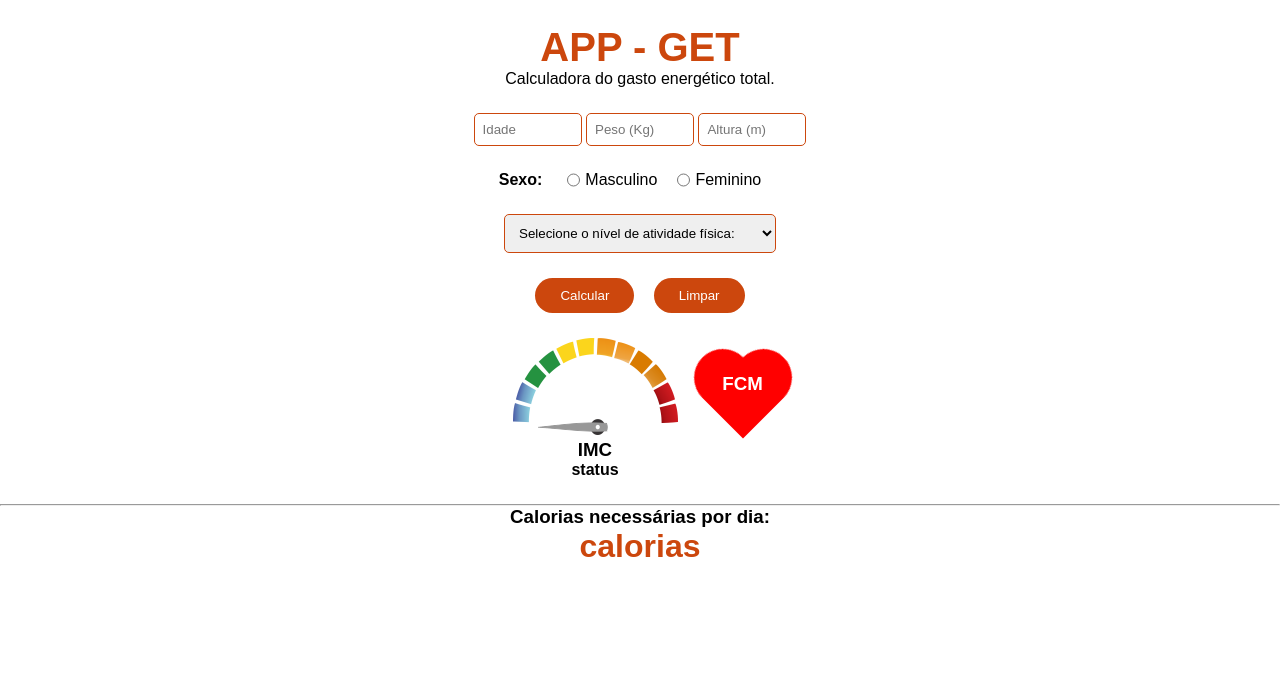
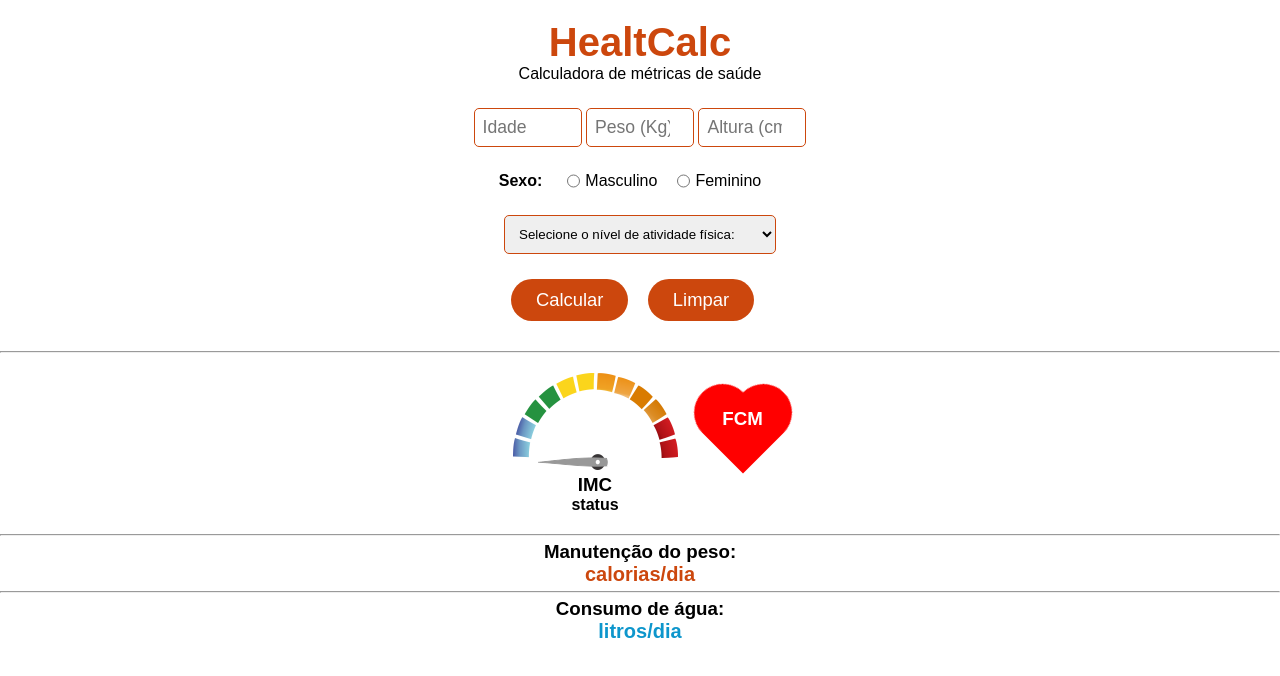
Before and after one commit to professorjosedeassis/healt, a plain HTML site: page index.html in a window 1280 px wide. Drawn offline with Linux system fonts and the light colour scheme.

Commit message:
cálculo de água e ajustes

```diff
--- a/app.js
+++ b/app.js
@@ -4,12 +4,12 @@
  * https://joseassis.com.br
  */
 
-let peso, altura, idade, imc, fcm, tmb
+let peso, altura, idade, imc, fcm, get, litros
 
 function calcular() {
     idade = frmIMC.txtIdade.value
     peso = frmIMC.txtPeso.value
-    altura = frmIMC.txtAltura.value
+    altura = (frmIMC.txtAltura.value)/100
     if (frmIMC.txtIdade.value === "") {
         alert("Preencha a idade")
         frmIMC.txtIdade.focus()
@@ -51,12 +51,14 @@ function calcular() {
         let select = document.getElementById("atividade")
         let opcaoValor = Number(select.options[select.selectedIndex].value)
         if (document.getElementById("m").checked === true) {
-            tmb = (66 + (13.7 * peso) + (5 * (altura * 100) - (6.8 * idade))) * opcaoValor
+            get = (66 + (13.7 * peso) + (5 * (altura * 100) - (6.8 * idade))) * opcaoValor
         }
         if (document.getElementById("f").checked === true) {
-            tmb = (655 + (9.6 * peso) + (1.8 * (altura * 100) - (4.7 * idade))) * opcaoValor
+            get = (655 + (9.6 * peso) + (1.8 * (altura * 100) - (4.7 * idade))) * opcaoValor
         }
-        document.getElementById("calorias").innerHTML = tmb.toFixed(2)
+        document.getElementById("calorias").innerHTML = `${Math.floor(get)} calorias/dia`
+        litros = (peso * 35) / 1000
+        document.getElementById("agua").innerHTML = `${litros.toFixed(1)} litros/dia`
     }
 }
 
@@ -66,4 +68,5 @@ function limpar() {
     document.getElementById("freq").innerHTML = "FCM"
     document.getElementById("grafico").src = "icons/reset.png"
     document.getElementById("calorias").innerHTML = "calorias"
+    document.getElementById("agua").innerHTML = "litros"
 }
--- a/index.html
+++ b/index.html
@@ -5,7 +5,7 @@
     <meta charset="UTF-8">
     <meta http-equiv="X-UA-Compatible" content="IE=edge">
     <meta name="viewport" content="width=device-width, initial-scale=1.0">
-    <title>APP - GET</title>
+    <title>HealtCalc</title>
     <link rel="stylesheet" href="style.css">
     <link rel="icon" type="image/png" sizes="512x512" href="./icons/balanca.png">
     <link rel="manifest" href="manifest.json">
@@ -13,13 +13,13 @@
 
 <body>
     <header>
-        <h1>APP - GET</h1>
-        <p>Calculadora do gasto energético total.</p>
+        <h1>HealtCalc</h1>
+        <p>Calculadora de métricas de saúde</p>
     </header>
     <form name="frmIMC">
         <input type="number" name="txtIdade" placeholder="Idade">
         <input type="number" name="txtPeso" placeholder="Peso (Kg)">
-        <input type="number" name="txtAltura" placeholder="Altura (m)">
+        <input type="number" name="txtAltura" placeholder="Altura (cm)">
         <div class="Radio">
             <p>Sexo:</p>
             <input type="radio" name="grupo" id="m"><span class="Sexo">Masculino</span>
@@ -31,13 +31,14 @@
             <option value="1.375">Exercício leve (1-2 dias/semana)</option>
             <option value="1.55">Exercício moderado (3-5 dias/semana)</option>
             <option value="1.725">Exercício pesado (6-7 dias/semana)</option>
-            <option value="1.9">Atleta (2x dia)</option>
+            <option value="1.9">Atleta (1 a 2 treinos/dia)</option>
         </select>
-        <br>
-        <input type="button" value="Calcular" onclick="calcular()">
-        <input type="reset" value="Limpar" onclick="limpar()">
+        <div id="botoes">
+            <input type="button" value="Calcular" onclick="calcular()">
+            <input type="reset" value="Limpar" onclick="limpar()">
+        </div>
     </form>
-
+    <hr>
     <div class="Info">
         <div class="Peso">
             <img src="icons/reset.png" alt="marcador IMC" id="grafico">
@@ -55,8 +56,13 @@
         </div>
     </div>
     <hr>
-    <h3>Calorias necessárias por dia:</h3>
-    <h4 id="calorias">calorias</h4>
+    <h3>Manutenção do peso:</h3>
+    <h4 id="calorias">calorias/dia</h4>
+    <hr>
+    <h3>Consumo de água:</h3>
+    <h4 id="agua">litros/dia</h4>
+
+
     <script src="app.js"></script>
 
     <script>
--- a/style.css
+++ b/style.css
@@ -11,7 +11,7 @@ body {
 
 /* Cabeçalho */
 header {
-    margin: 25px 0px 25px 0px;
+    margin: 20px 0px 25px 0px;
 }
 
 header h1 {
@@ -25,15 +25,7 @@ input[type=number] {
     padding: 8px;
     border-radius: 5px;
     border: 1px solid #cc470d;
-}
-
-input[type=number]::-webkit-inner-spin-button {
-    -webkit-appearance: none;
-}
-
-input[type=number] {
-    -moz-appearance: textfield;
-    appearance: textfield;
+    font-size: 1.1em;
 }
 
 .Radio {
@@ -58,21 +50,18 @@ input[type=number] {
     border: 1px solid #cc470d;
 }
 
-input[type=button] {
+input[type=button], input[type=reset]  {
     padding: 10px 25px 10px 25px;
     margin-right: 15px;
     border-radius: 25px;
     border: none;
     background-color: #cc470d;
     color: #fff;
+    font-size: 1.15em;
 }
 
-input[type=reset] {
-    padding: 10px 25px 10px 25px;
-    border-radius: 25px;
-    border: none;
-    background-color: #cc470d;
-    color: #fff;
+#botoes {
+    margin-bottom: 30px;
 }
 
 /** Info IMC e FCM **/
@@ -80,7 +69,7 @@ input[type=reset] {
     display: flex;
     justify-content: center;
     text-align: center;
-    margin: 25px 0px 25px 0px;
+    margin: 20px 0px 20px 0px;
 }
 
 .Peso {
@@ -95,10 +84,21 @@ input[type=reset] {
 }
 
 /** Calorias **/
+hr {
+    margin: 5px 0px;
+}
+
 #calorias {
-    font-size: 2em;
-    font-weight: 700;
+    font-size: 1.25em;
+    font-weight: 600;
     color: #cc470d;
+}
+
+/** Agua **/
+#agua {
+    font-size: 1.25em;
+    font-weight: 600;
+    color: #0d96cc;
 }
 
 
@@ -151,16 +151,3 @@ input[type=reset] {
         transform: scale(1.15) rotate(-135deg);
     }
 }
-
-/* rotacionar tela */
-@media screen and (min-width: 576px) and (max-width: 992px) and (orientation: landscape) {
-    html {
-        transform: rotate(-90deg);
-        transform-origin: left top;
-        width: 100vh;
-        overflow-x: hidden;
-        position: absolute;
-        top: 100%;
-        left: 0;
-    }
-}
```
